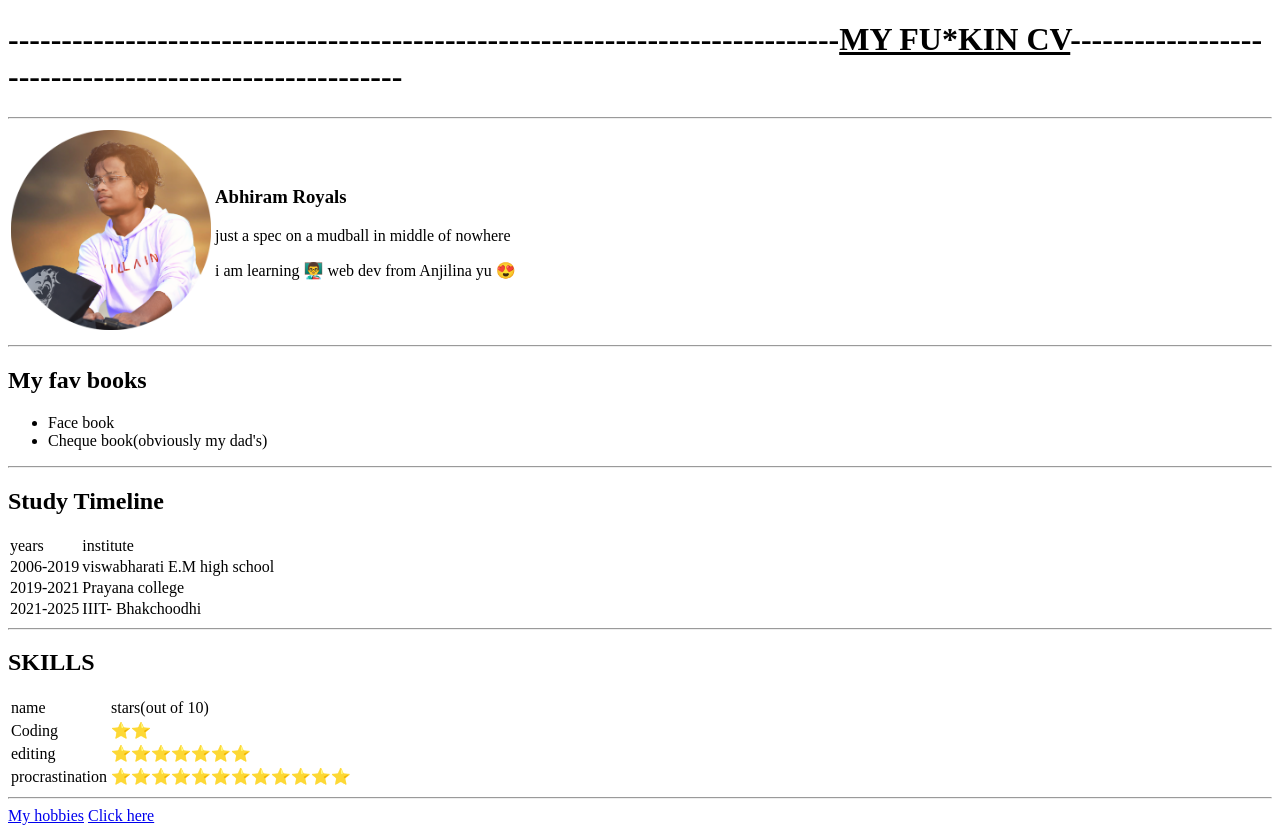
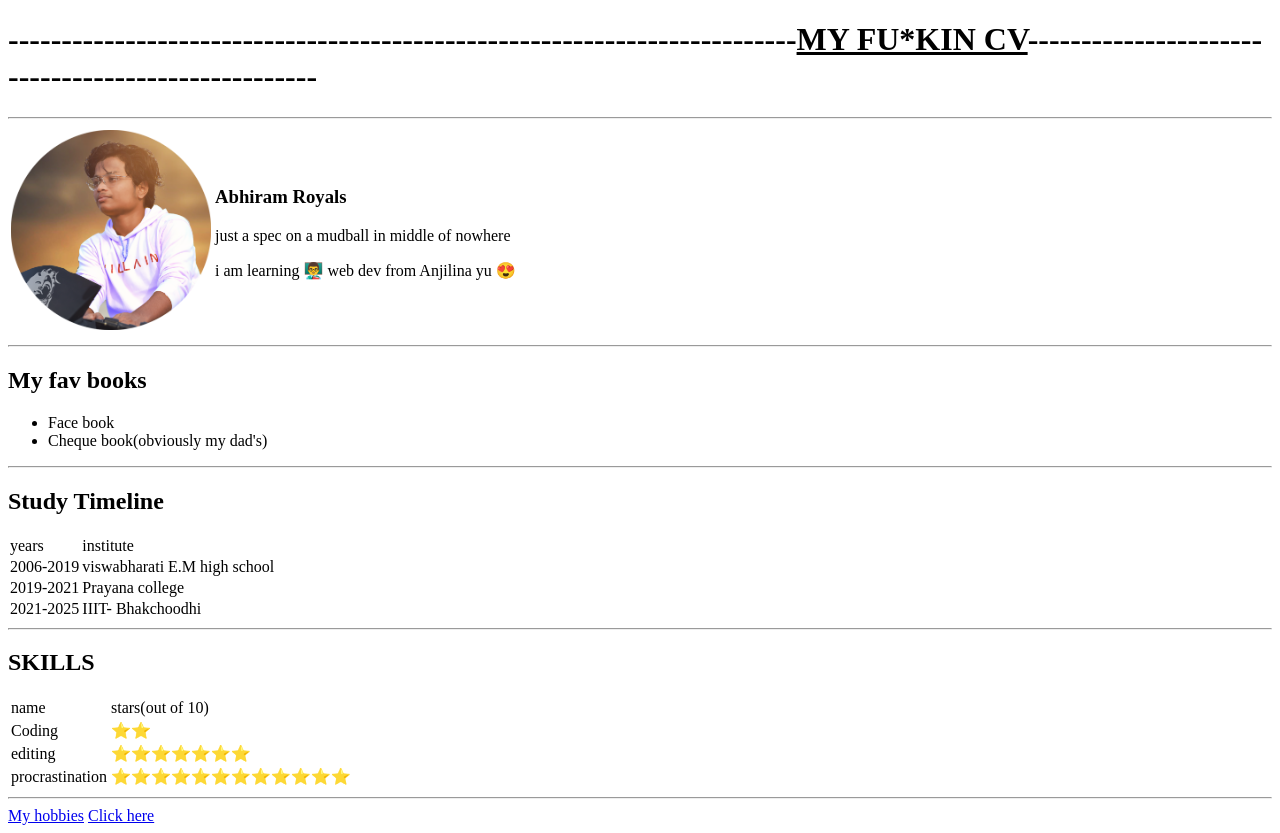
Before and after one commit to Royal-Dragon/cv, a plain HTML site: page index.html in a window 1280 px wide. Drawn offline with Linux system fonts and the light colour scheme.

Commit message:
Update index.html

```diff
--- a/index.html
+++ b/index.html
@@ -7,7 +7,7 @@
     <title>My Portfolio</title>
 </head>
 <body>
-    <h1>------------------------------------------------------------------------------<u>MY FU*KIN CV</u>-------------------------------------------------------</h1>
+    <h1>--------------------------------------------------------------------------<u>MY FU*KIN CV</u>---------------------------------------------------</h1>
     <hr>
     <table>
         <tr>
```
